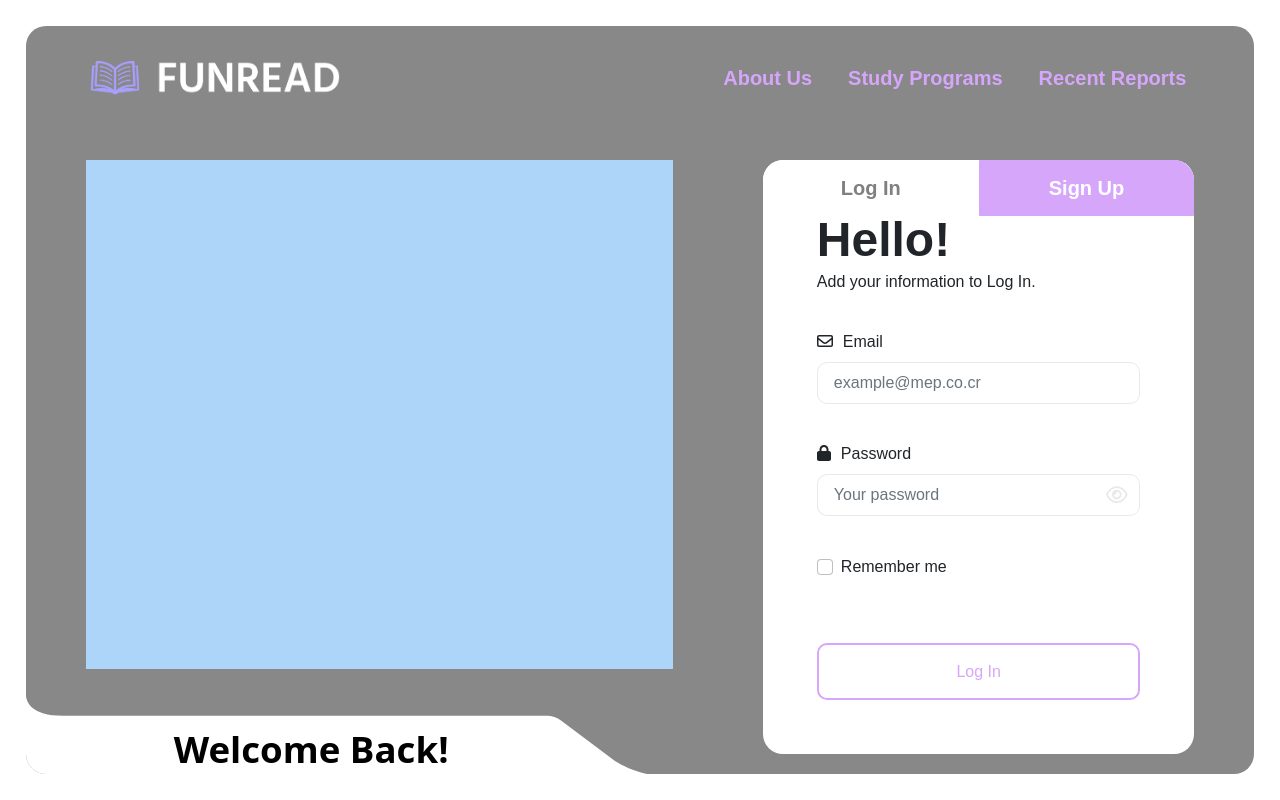
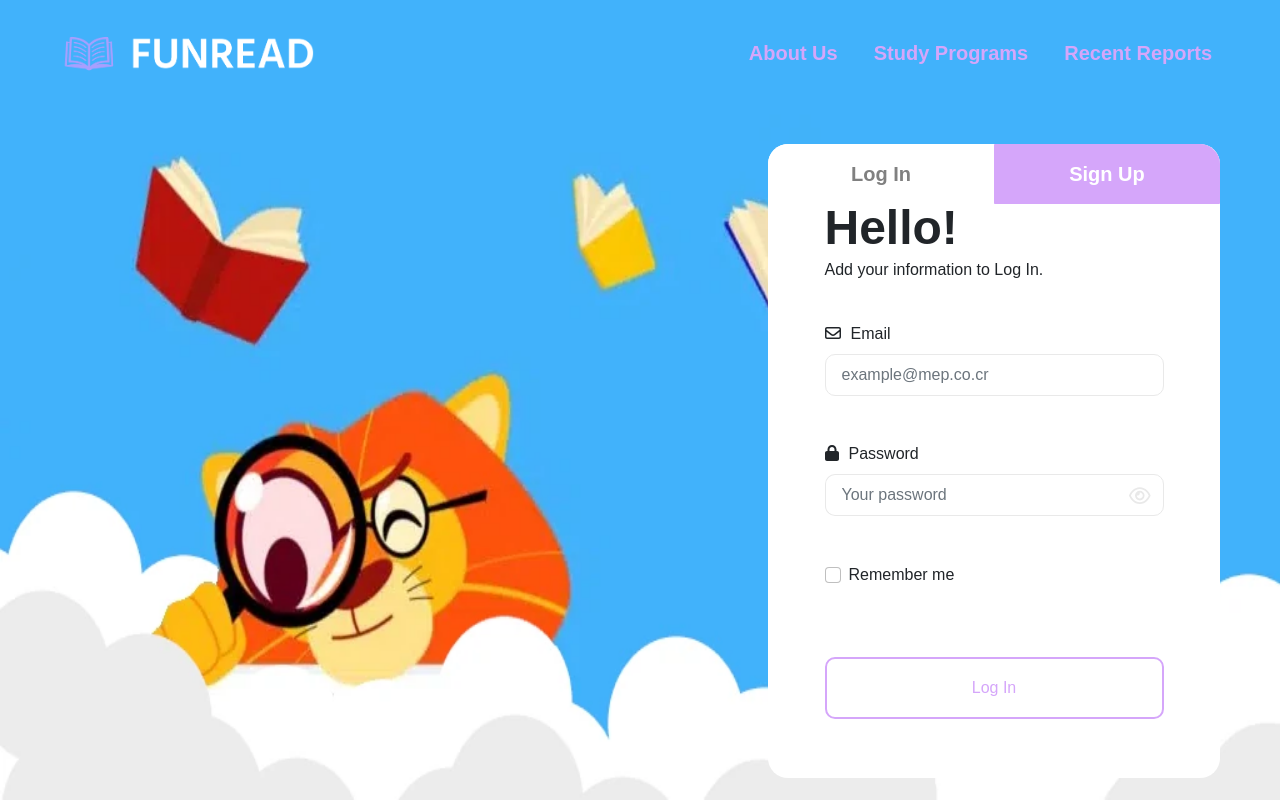
Before and after one commit to Funread/funread, a React (Create React App) app in the folder frontend/: page / in a window 1280 px wide. Built offline with nearby package versions, Linux system fonts and the light colour scheme.

Commit message:
FB2023-17
Primer intento de landing page dirigido a niños

```diff
--- a/frontend/src/Components/LandingPage/LandingPage.css
+++ b/frontend/src/Components/LandingPage/LandingPage.css
@@ -6,6 +6,7 @@
 }
 
 .landing-page-body {
+  position: relative;
   display: flex;
   flex-direction: row;
   height: 82%;
@@ -32,7 +33,6 @@
   margin-left: 60px;
   margin-bottom: 20px;
   height: 100%;
-  background-color: #add5fa;
 }
 
 .landing-page-footer {
@@ -71,3 +71,10 @@
     width: 100%;
   }
 }
+
+.imagenLandingPage{
+  position: absolute;
+  z-index: 0;
+  width: 100%;
+  height: 100%;
+}
--- a/frontend/src/Components/LandingPage/LandingPage.jsx
+++ b/frontend/src/Components/LandingPage/LandingPage.jsx
@@ -6,7 +6,7 @@ import WelcomeFooter from "../Shared/WelcomeFooter/WelcomeFooter";
 import "./LandingPage.css";
 import LogIn from "../LogIn/LogIn";
 import { useState } from "react";
-
+import image from "./ladingimage.webp"
 
 function LandingPage() {
   const [login, setLogin] = useState(true);
@@ -15,16 +15,13 @@ function LandingPage() {
 
   return (
     <>
+      <img className="imagenLandingPage" src={image} alt="imagen" />
       <div className="landing-page-header">
         <Header />
       </div>
       <div className="landing-page-body">
         <div className="landing-page-body-left-section">
           <div className="landing-page-news-section d-none d-lg-block"></div>
-          <div className="landing-page-footer d-none d-xl-block">
-            {login ? <WelcomeFooter message={"Welcome Back!"} /> : null}
-            {signup ? <WelcomeFooter message={"Welcome!"} /> : null}
-          </div>
         </div>
         <div className="landing-page-body-right-section">
           <div className="landing-page-account-section">
--- a/frontend/src/index.js
+++ b/frontend/src/index.js
@@ -40,11 +40,9 @@ root.render(
         exact
         path="/"
         element={
-          <div className="index-background-padding">
             <div className="index-background-container ">
               <LandingPage />
             </div>
-          </div>
         }
       />
       <Route
```
Also changed, not shown: frontend/src/Components/LandingPage/ladingimage.webp (added).
